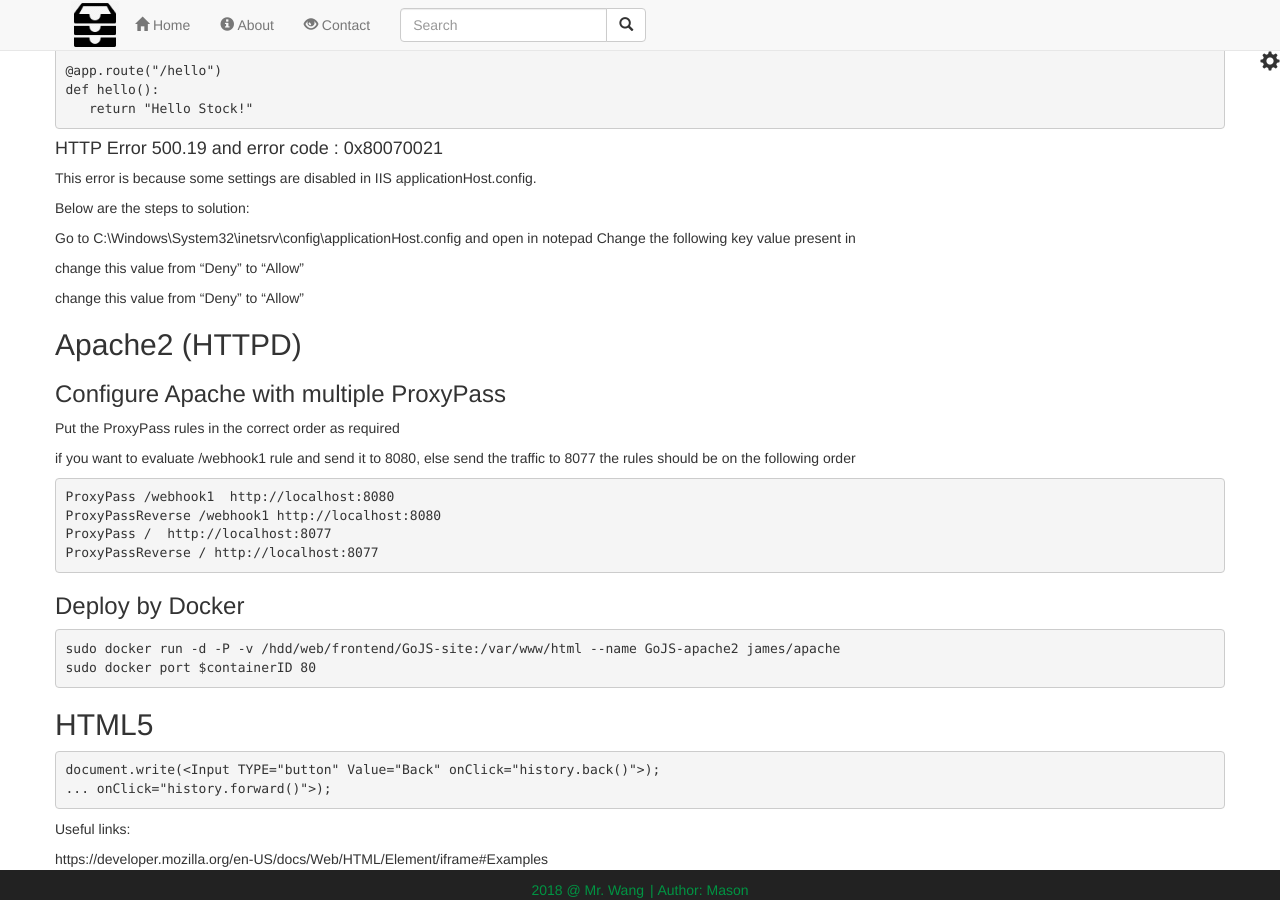
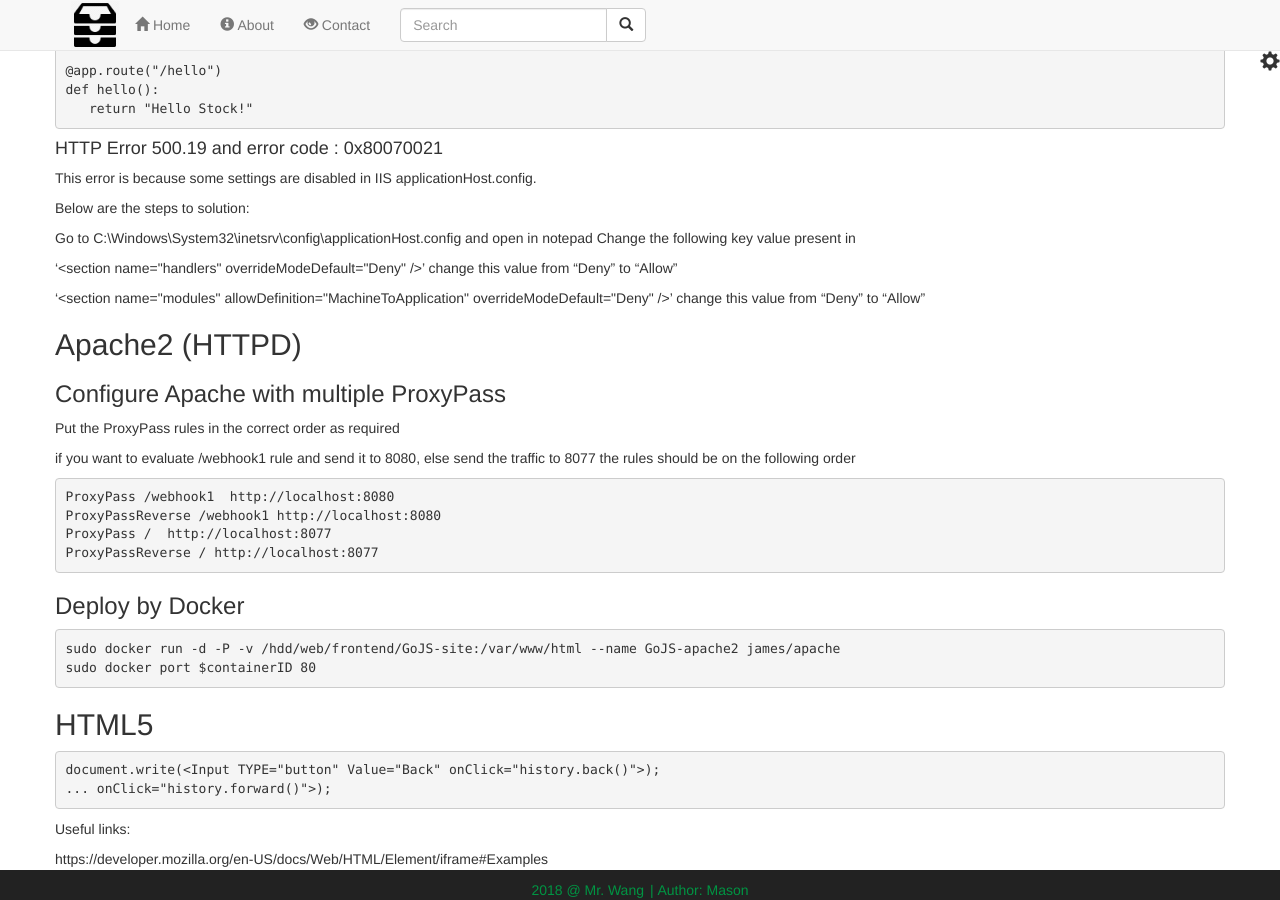
Before and after one commit to mason-mx/jekyll_demo, a Jekyll site: the page built from _posts/1000-01-01-webdev.md, in a window 1280 px wide and 900 px high, scrolled down 2902 px. Built offline with Jekyll 4.4.1, drawn with Linux system fonts in a browser that asks for light colours; nearby versions of some CDN libraries.

Commit message:
updated wrong formats

```diff
--- a/_posts/1000-01-01-webdev.md
+++ b/_posts/1000-01-01-webdev.md
@@ -185,9 +185,9 @@ Below are the steps to solution:
 Go to C:\Windows\System32\inetsrv\config\applicationHost.config and open in notepad
 Change the following key value present in
 
-<section name="handlers" overrideModeDefault="Deny" /> change this value from "Deny" to "Allow"
+'<section name="handlers" overrideModeDefault="Deny" />' change this value from "Deny" to "Allow"
 
-<section name="modules" allowDefinition="MachineToApplication" overrideModeDefault="Deny" /> change this value from "Deny" to "Allow"
+'<section name="modules" allowDefinition="MachineToApplication" overrideModeDefault="Deny" />' change this value from "Deny" to "Allow"
 
 ## Apache2 (HTTPD)
 
```
